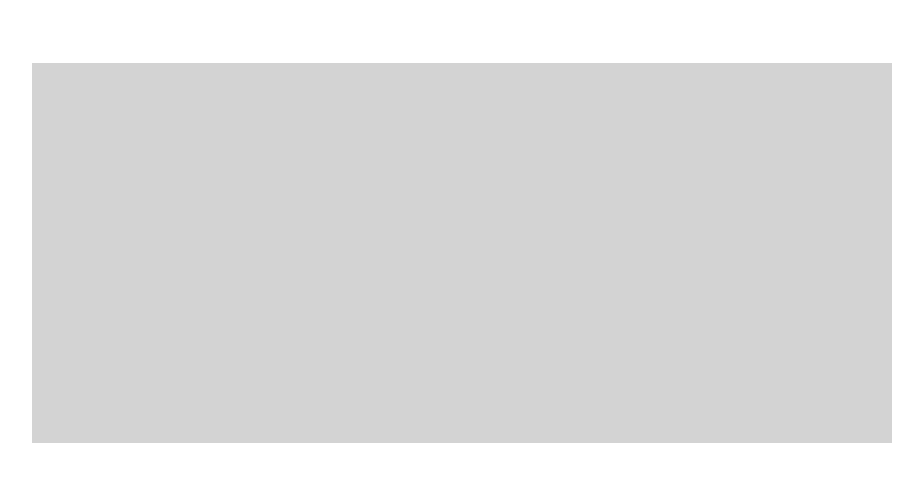
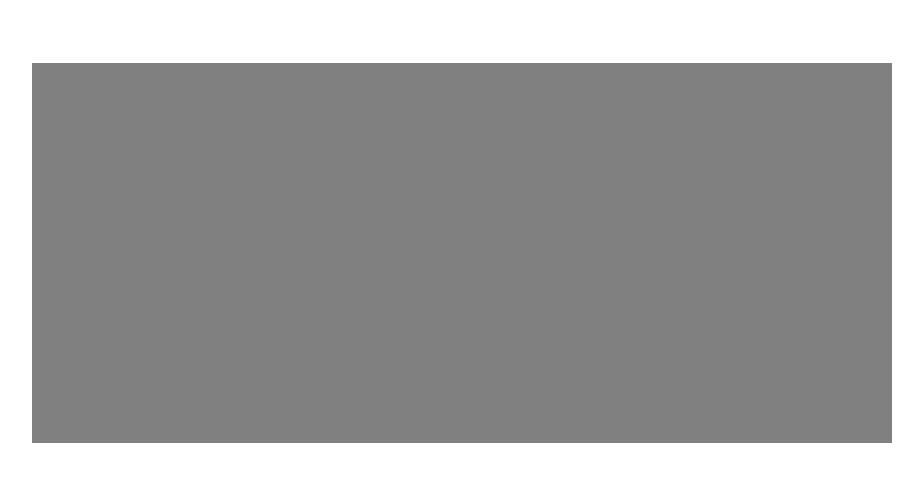
Before and after one commit to Alvaro8gb/ChestNutGames, a PHP site: page /ranking.php in a window 1280 px wide. Shown: the part 76-558 px from the top of the page, without its empty margins (178-1101 px from the left). Run offline with PHP 8.4, Linux system fonts and the light colour scheme; data that the repository does not hold is empty.

Commit message:
arreglando css

```diff
--- a/css/estilos.css
+++ b/css/estilos.css
@@ -77,18 +77,6 @@ main{
     text-align: justify;
 }
 
-body#rankeo{
-    background-color: #fff;
-    font-family: Verdana, Tahoma, sans-serif;
-}
-
-div.container{
-    margin: auto;
-    background-color: lightgray;
-    width: 800px;
-    padding: 30px;
-}
-
 a {
     text-decoration: none;
 }
--- a/css/slider.css
+++ b/css/ranking.css
@@ -1,7 +1,7 @@
 
   .container{
     margin: auto;
-    background-color: white;
+    background-color: gray;
     width: 800px;
     padding: 30px;
   }
--- a/ranking.php
+++ b/ranking.php
@@ -17,7 +17,8 @@ while($fila = @mysqli_fetch_array($consulta)){
 
 $contenidoPrincipal = <<<EOS
 <head>
-        <link rel="stylesheet" type="text/css" href="css/slider.css" />
+        <link rel="stylesheet" type="text/css" href="css/ranking.css" />
+</head>
 <body>
 <div class="container">
   <ul class="slider">
```
